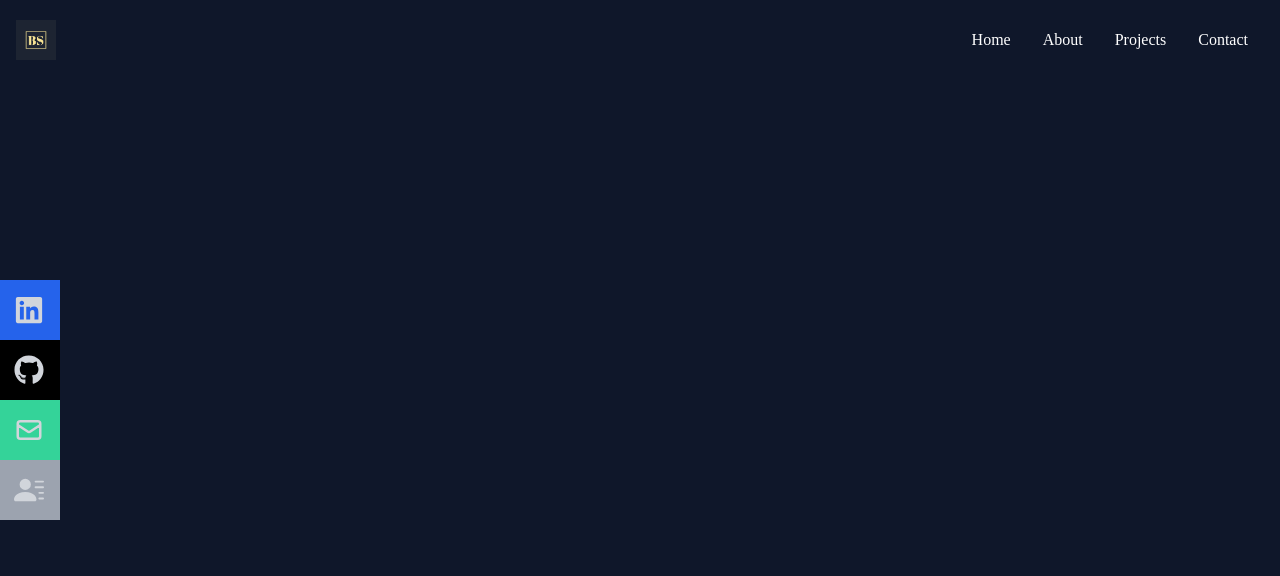
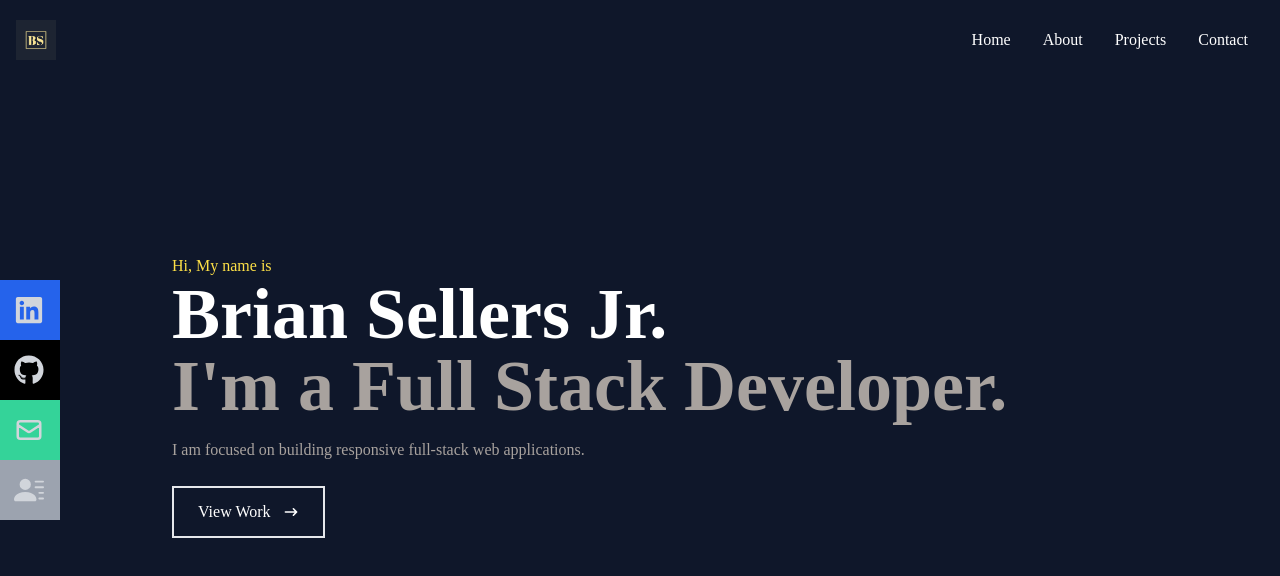
Before and after one commit to bsellers1/react-portfolio, a React (Create React App) app: page / in a window 1280 px wide. Shown: the top 576 px of the page. Built offline with nearby package versions, Linux system fonts and the light colour scheme; the HTML template or start-up script is replaced by a standard one.

Commit message:
home page

```diff
--- a/src/components/Home.js
+++ b/src/components/Home.js
@@ -1,11 +1,23 @@
 import React from "react";
-import {HiArrowNarrowRight} from 'react-icons/hi';
+import { HiArrowNarrowRight } from 'react-icons/hi';
 
 const Home = () => {
     return (
-    <div className='w-full h-screen bg-slate-900'>
-
-    </div>
+        <div name='home' className='w-full h-screen bg-slate-900'>
+            <div className="max-w-[1000px] mx-auto px-8 flex flex-col justify-center h-full">
+                <p className="text-[#fde047]">Hi, My name is</p>
+                <h1 className="text-4xl sm:text-7xl font-bold text-white">Brian Sellers Jr.</h1>
+                <h2 className="text-4xl sm:text-7xl font-bold text-[#a8a29e]">I'm a Full Stack Developer.</h2>
+                <p className="text-[#a8a29e] py-4 max-w-[700px]">I am focused on building responsive full-stack web applications.</p>
+                <div>
+                    <button className="text-white group border-2 px-6 py-3 my-2 flex items-center hover:bg-[#fde047] hover:border-[#fde047]">View Work
+                        <span className="group-hover:rotate-90 duration-300">
+                            <HiArrowNarrowRight className="ml-3" />
+                        </span>
+                    </button>
+                </div>
+            </div>
+        </div>
     )
 };
 
--- a/src/components/Navbar.js
+++ b/src/components/Navbar.js
@@ -32,7 +32,7 @@
                 <li className='py-6 text-4xl'>Contact</li>
             </ul>
 
-            <div className='hidden md:flex fixed flex-col top-[35%] left-0'>
+            <div className='hidden lg:flex fixed flex-col top-[35%] left-0'>
                 <ul>
                     <li className='w-[160px] h-[60px] flex justify-between items-center ml-[-100px] hover:ml-[-10px] duration-300 bg-blue-600'>
                         <a className='flex justify-between items-center w-full text-gray-300' href='/'>
```
Also changed, not shown: src/components/About.js (added).
